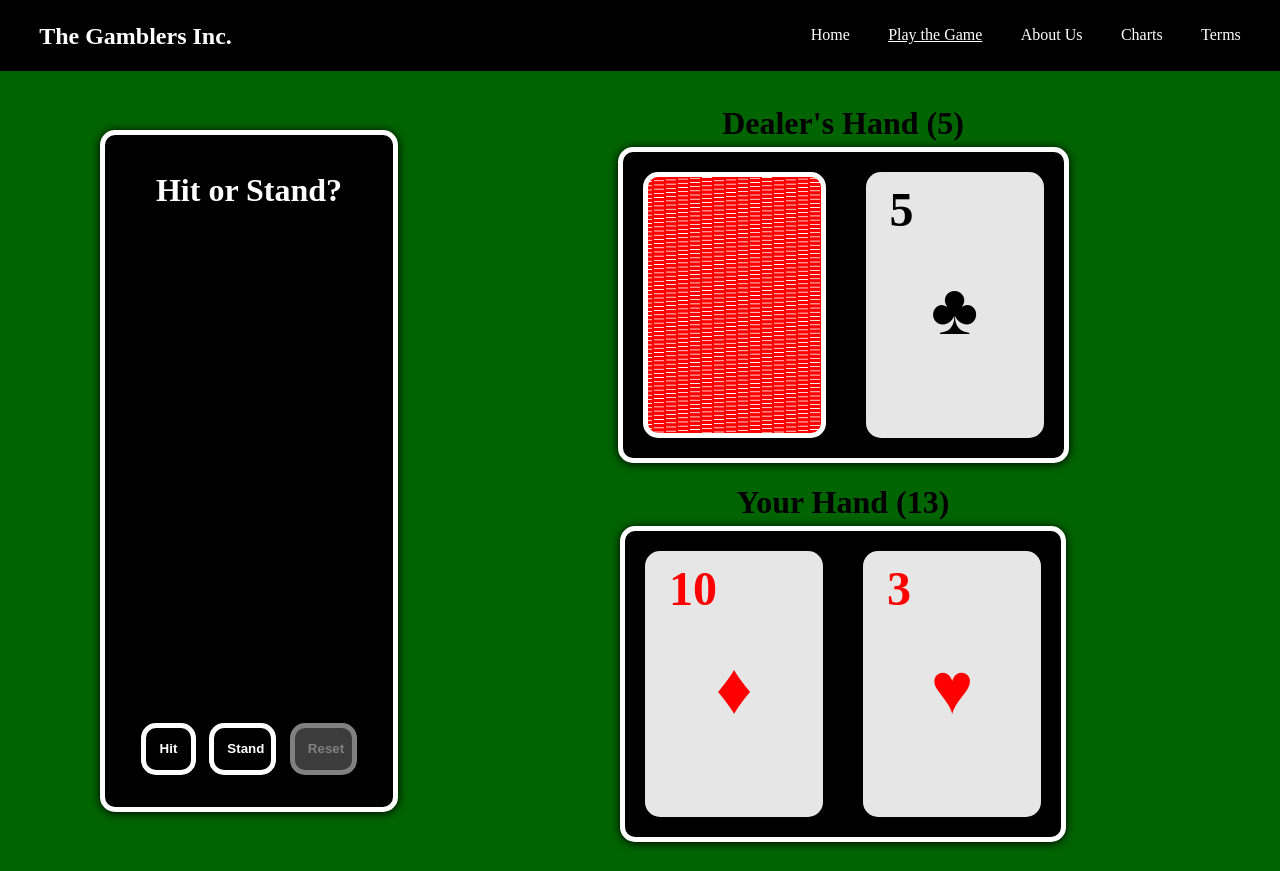
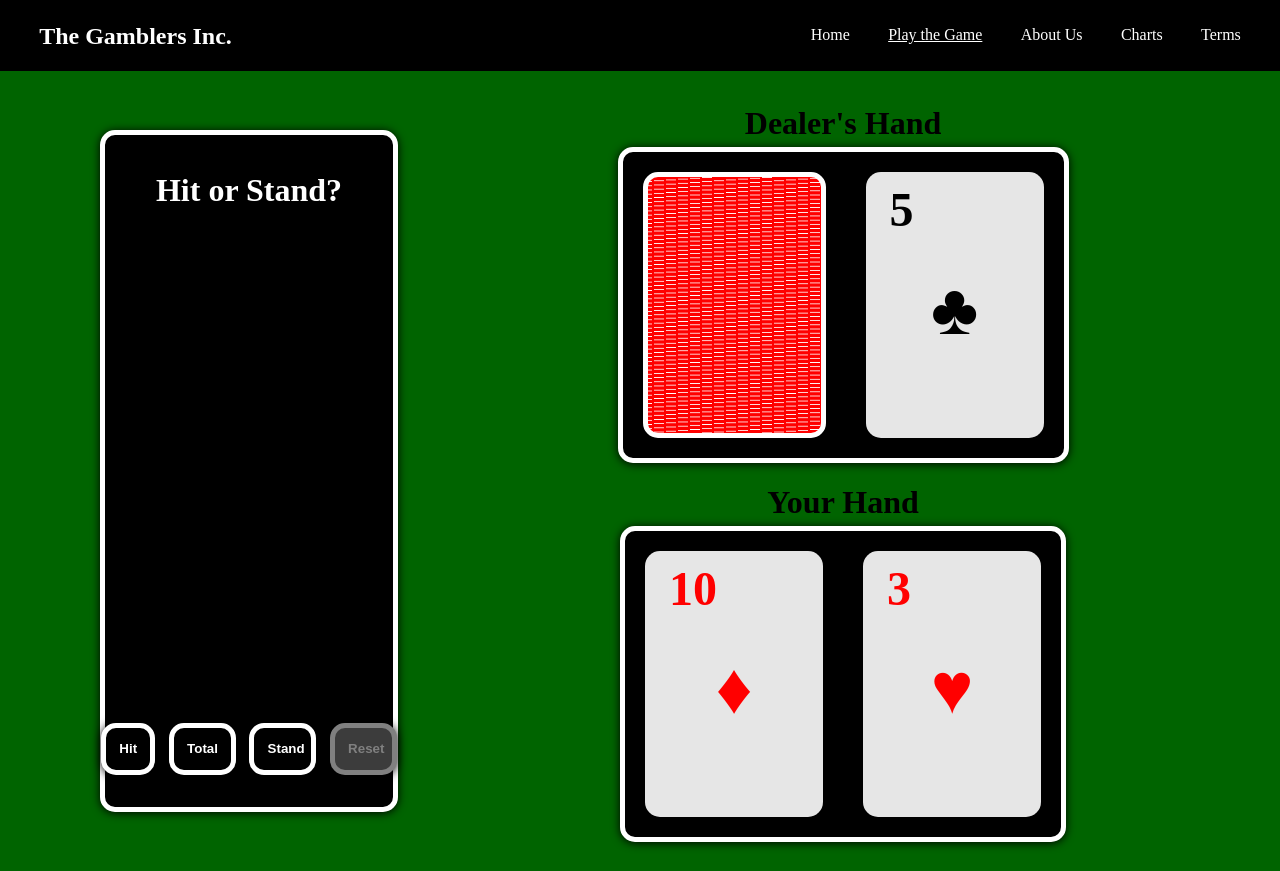
Before and after one commit to SutMa/backjack_probability, a React (Vite) app in the folder client/: page /blackjack_probability/game in a window 1280 px wide. Both pictures are taken after a click on the button "Play". Built offline with nearby package versions, Linux system fonts and the light colour scheme.

Commit message:
Completed the total button

```diff
--- a/client/src/components/Controls/index.tsx
+++ b/client/src/components/Controls/index.tsx
@@ -7,32 +7,51 @@ type ControlsProps = {
   playEvent: any,
   hitEvent: any,
   standEvent: any,
-  resetEvent: any
+  resetEvent: any,
+  toggleDisplayTotal:any,
+
 };
 
-const Controls: React.FC<ControlsProps> = ({ gameState, buttonState, playEvent, hitEvent, standEvent, resetEvent }) => {
+
+
+const Controls: React.FC<ControlsProps> = ({ gameState, buttonState, playEvent, hitEvent, standEvent, resetEvent, toggleDisplayTotal}) => {
   const onBetClick = () => {
     playEvent();
+  }
+
+  const toggleScore = () => {
+    toggleDisplayTotal();
   }
 
   const getControls = () => {
     if (gameState === 0) {
       return (
         <div className={styles.controlsContainer}>
-          <button onClick={() => onBetClick()} className={styles.button}>Play</button>
+          <button onClick={() => onBetClick()} className={styles.button}>
+            Play
+          </button>
+        </div>
+      );
+    } else {
+      return (
+        <div className={styles.controlsContainer}>
+          <button onClick={() => hitEvent()} disabled={buttonState.hitDisabled} className={styles.button}>
+            Hit
+          </button>
+          <button onClick={() => toggleScore()} className={styles.button}>
+            Total
+          </button>
+          <button onClick={() => standEvent()} disabled={buttonState.standDisabled} className={styles.button}>
+            Stand
+          </button>
+          <button onClick={() => resetEvent()} disabled={buttonState.resetDisabled} className={styles.button}>
+            Reset
+          </button>
         </div>
       );
     }
-    else {
-      return (
-        <div className={styles.controlsContainer}>
-          <button onClick={() => hitEvent()} disabled={buttonState.hitDisabled} className={styles.button}>Hit</button>
-          <button onClick={() => standEvent()} disabled={buttonState.standDisabled} className={styles.button}>Stand</button>
-          <button onClick={() => resetEvent()} disabled={buttonState.resetDisabled} className={styles.button}>Reset</button>
-        </div>
-      );
-    }
-  }
+  };
+
 
   return (
     <>
--- a/client/src/components/Status/index.tsx
+++ b/client/src/components/Status/index.tsx
@@ -1,6 +1,7 @@
 import React from "react";
 import styles from "./Status.module.css";
 import Controls from "../Controls";
+
 
 type StatusProps = {
   message: string;
@@ -11,6 +12,7 @@ type StatusProps = {
   hit: any;
   stand: any;
   resetGame: any;
+  toggleDisplaytotal: any;
 };
 
 const Status: React.FC<StatusProps> = ({
@@ -22,6 +24,7 @@ const Status: React.FC<StatusProps> = ({
   hit,
   stand,
   resetGame,
+  toggleDisplaytotal,
 }) => {
   return (
     <div className={styles.statusContainer}>
@@ -37,6 +40,7 @@ const Status: React.FC<StatusProps> = ({
           hitEvent={hit}
           standEvent={stand}
           resetEvent={resetGame}
+          toggleDisplayTotal={toggleDisplaytotal}
         ></Controls>
       </div>
     </div>
--- a/client/src/views/Game/index.tsx
+++ b/client/src/views/Game/index.tsx
@@ -3,6 +3,7 @@ import Status from "../../components/Status";
 import Hand from "../../components/Hand";
 import jsonData from "../../data/deck.json";
 import styles from "./Game.module.css";
+import Controls from "../../components/Controls";
 
 const Game: React.FC = () => {
   enum GameState {
@@ -37,6 +38,7 @@ const Game: React.FC = () => {
   enum UserChoseTo {
     hit = "hit",
     stand = "stand",
+    total = "total",
   }
 
   const data = JSON.parse(JSON.stringify(jsonData.cards));
@@ -45,6 +47,7 @@ const Game: React.FC = () => {
   const [userCards, setUserCards]: any[] = useState([]);
   const [userScore, setUserScore] = useState(0);
   const [userCount, setUserCount] = useState(0);
+  const [displayTotal, setdisplayTotal] = useState(false);
 
   const [dealerCards, setDealerCards]: any[] = useState([]);
   const [dealerScore, setDealerScore] = useState(0);
@@ -58,6 +61,7 @@ const Game: React.FC = () => {
     standDisabled: false,
     resetDisabled: true,
   });
+
 
   useEffect(() => {
     if (gameState === GameState.init) {
@@ -159,6 +163,10 @@ const Game: React.FC = () => {
       alert("All cards have been drawn");
     }
   };
+
+  const toggleDisplayTotal = () => {
+    setdisplayTotal(!displayTotal);
+  }
 
   const dealCard = (dealType: Deal, value: string, suit: string) => {
     switch (dealType) {
@@ -493,10 +501,16 @@ const Game: React.FC = () => {
         hit={hit}
         stand={stand}
         resetGame={resetGame}
+        toggleDisplaytotal={toggleDisplayTotal}
+
       />
+
+
       <div className={styles.handSection}>
-        <Hand title={`Dealer's Hand (${dealerScore})`} cards={dealerCards} />
-        <Hand title={`Your Hand (${userScore})`} cards={userCards} />
+        <Hand title={`Dealer's Hand ${displayTotal ? `(${dealerScore})` : ''}`}
+          cards={dealerCards} />
+        <Hand title={`Your Hand ${displayTotal ? `(${userScore})` : ''}`}
+          cards={userCards} />
       </div>
     </div>
   );
```
